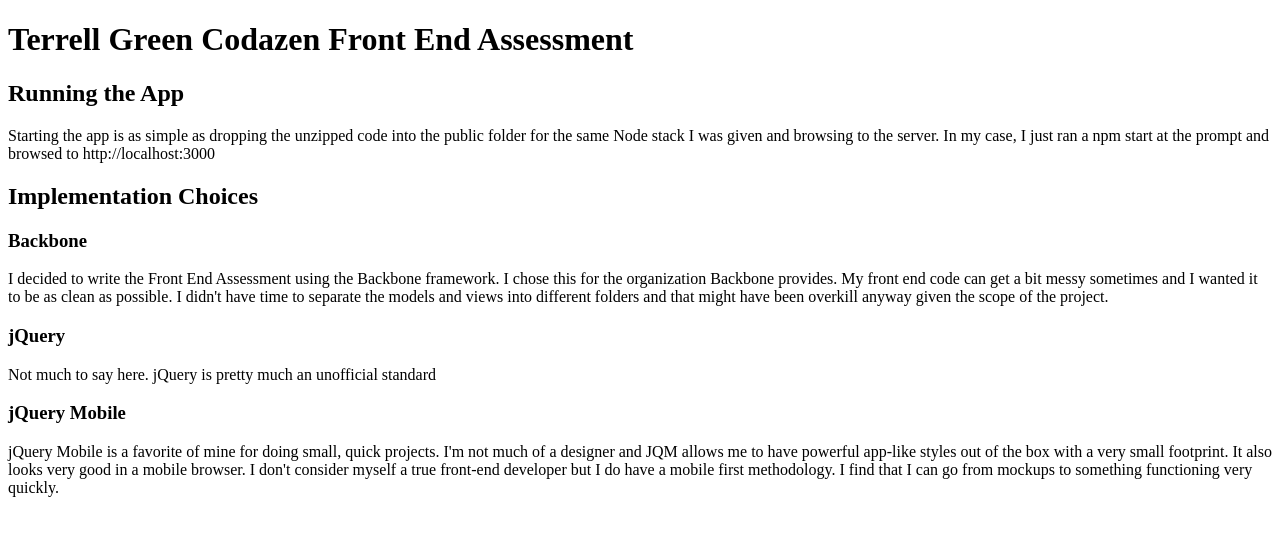
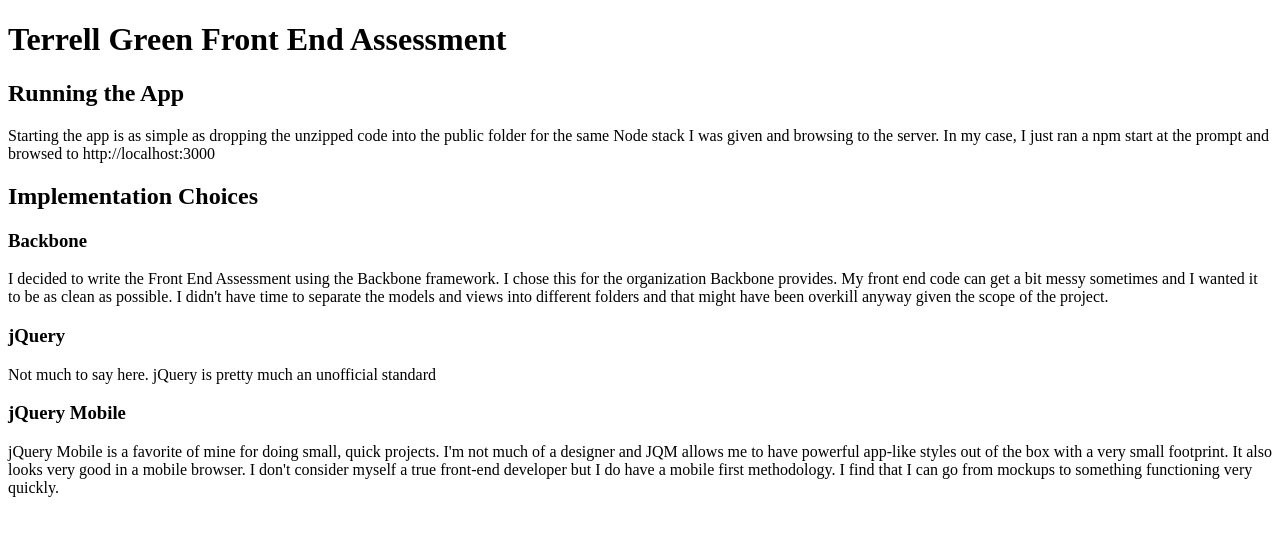
Before and after one commit to trllgrn/contacts-app, a website: page public/readme.html in a window 1280 px wide. Drawn offline with Linux system fonts and the light colour scheme.

Commit message:
public view ready

```diff
--- a/public/readme.html
+++ b/public/readme.html
@@ -4,7 +4,7 @@
     <title>Contacts App Descrtiption </title>
 </head>
 <body>
-    <h1>Terrell Green Codazen Front End Assessment</h1>
+    <h1>Terrell Green Front End Assessment</h1>
     <h2>Running the App</h2>
     <p>Starting the app is as simple as dropping the unzipped code into the public folder for the same Node stack
        I was given and browsing to the server.  In my case, I just ran a npm start at the prompt and browsed to
```
Also changed, not shown: 1 other file.
